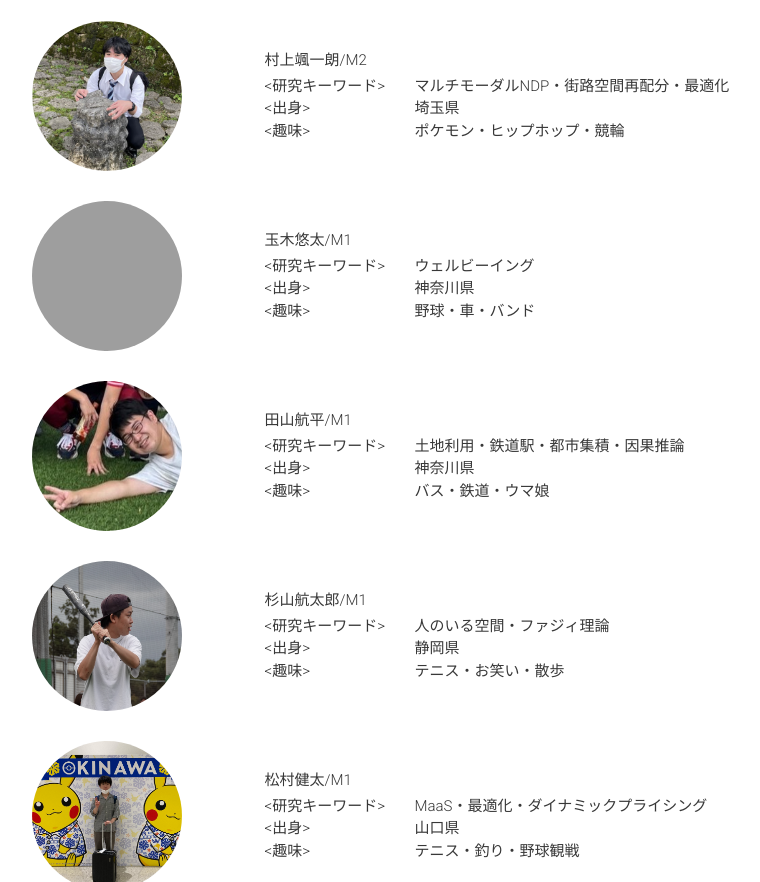
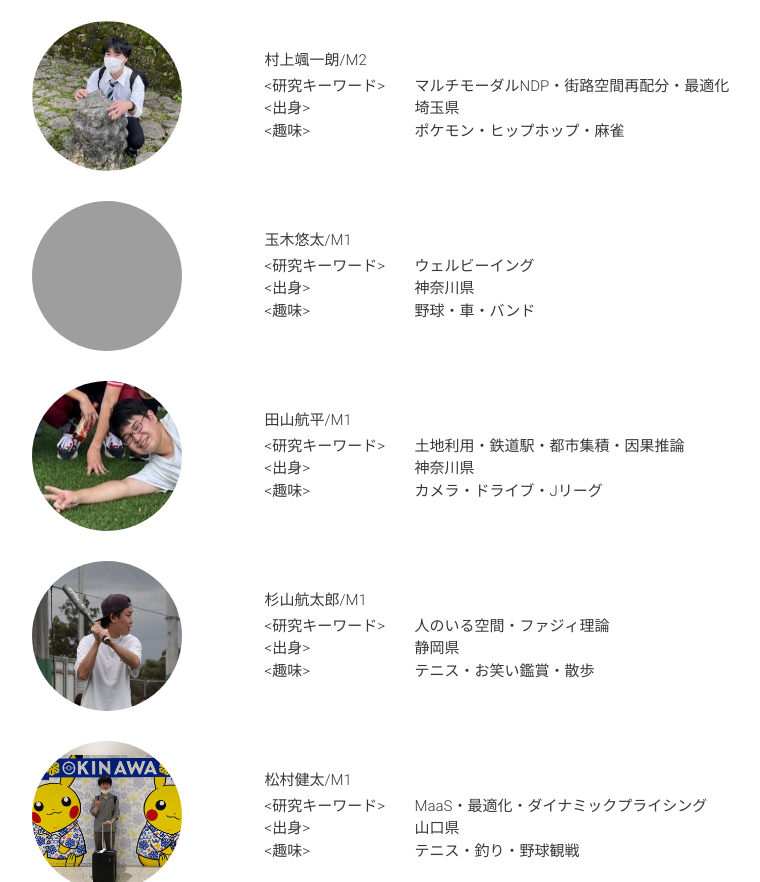
Before and after one commit to ActScapeLab/actscapelab.github.io-old, a website: page member.html in a window 1280 px wide. Shown: the part 600-1482 px from the top of the page, without its empty margins (151-911 px from the left). Drawn offline with Linux system fonts and the light colour scheme; grey boxes are pictures that could not be loaded; files whose address does not match are found by name.

Commit message:
Changed hobby

```diff
--- a/member.html
+++ b/member.html
@@ -116,7 +116,7 @@
                   </tr>
                   <tr>
                     <td class="self-contents-title">趣味</td>
-                    <td class="self-contents">ポケモン・ヒップホップ・競輪</td>
+                    <td class="self-contents">ポケモン・ヒップホップ・麻雀</td>
                   </tr>
                 </table>
               </td>
@@ -160,7 +160,7 @@
                   </tr>
                   <tr>
                     <td class="self-contents-title">趣味</td>
-                    <td class="self-contents">バス・鉄道・ウマ娘</td>
+                    <td class="self-contents">カメラ・ドライブ・Jリーグ</td>
                   </tr>
                 </table>
               </td>
@@ -182,7 +182,7 @@
                   </tr>
                   <tr>
                     <td class="self-contents-title">趣味</td>
-                    <td class="self-contents">テニス・お笑い・散歩</td>
+                    <td class="self-contents">テニス・お笑い鑑賞・散歩</td>
                   </tr>
                 </table>
               </td>
```
